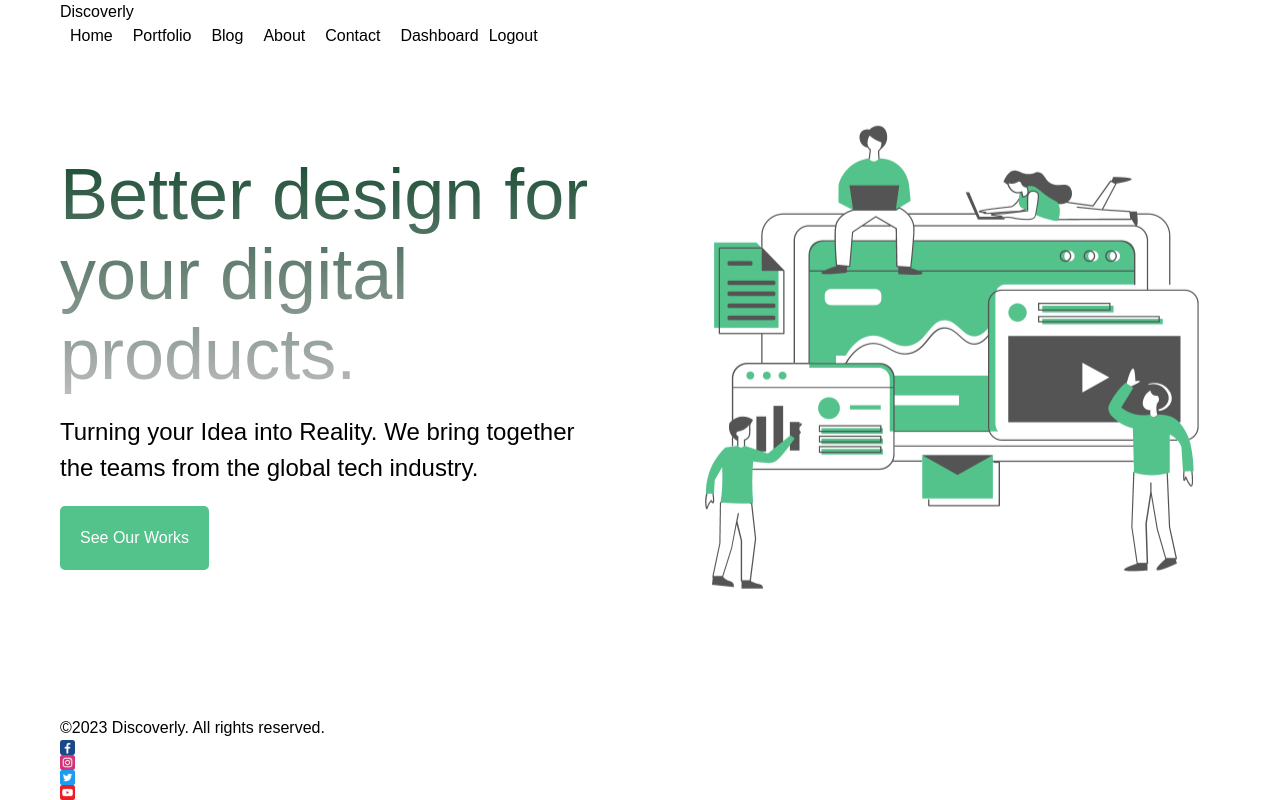
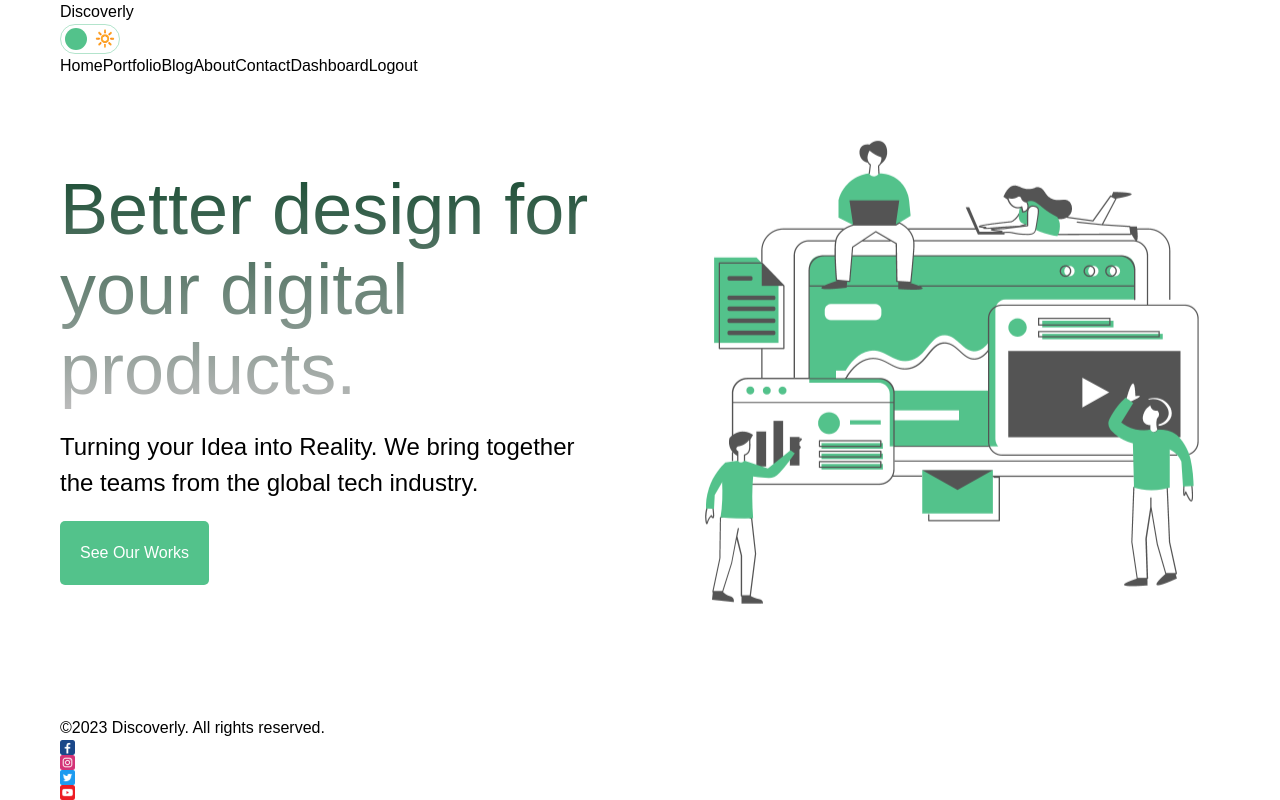
Before and after one commit to Hridhyapaul/Discoverly-BlogSite-Next.js, a Next.js app: page / in a window 1280 px wide. Built offline with nearby package versions, Linux system fonts and the light colour scheme.

Commit message:
Updated DarkModeToggle component and styles

```diff
--- a/src/Components/DarkModeToggle/DarkModeToggle.jsx
+++ b/src/Components/DarkModeToggle/DarkModeToggle.jsx
@@ -2,11 +2,12 @@ import React from 'react';
 import styles from './DarkModeToggle.module.css';
 
 const DarkModeToggle = () => {
+    const mode = "light"
     return (
-        <div className={styles.contaier}>
+        <div className={styles.container}>
             <div className={styles.icon}>🌙</div>
             <div className={styles.icon}>🔆</div>
-            <div className={styles.ball}/>
+            <div className={styles.ball} style={mode === "light" ? { left: "4px" } : { right: "4px" }}/>
         </div>
     );
 };
--- a/src/Components/DarkModeToggle/DarkModeToggle.module.css
+++ b/src/Components/DarkModeToggle/DarkModeToggle.module.css
@@ -1,23 +1,23 @@
 .container{
-    width: 42px;
-    height: 24px;
+    width: 60px;
+    height: 30px;
     border: 1.5px solid #53c28b70;
     border-radius: 30px;
     display: flex;
     align-items: center;
     justify-content: space-between;
-    padding: 2px;
+    padding: 4px;
     position: relative;
     cursor: pointer;
   }
 
   .icon{
-    font-size: 12px;
+    font-size: 16px;
   }
 
   .ball{
-    width: 15px;
-    height: 15px;
+    width: 22px;
+    height: 22px;
     background-color: #53c28b;
     border-radius: 50%;
     position: absolute;
--- a/src/Components/Navbar/Navbar.jsx
+++ b/src/Components/Navbar/Navbar.jsx
@@ -1,6 +1,6 @@
 import Link from 'next/link';
 import React from 'react';
-import styles from './Navbar.module.css';
+import DarkModeToggle from '../DarkModeToggle/DarkModeToggle';
 
 const Navbar = () => {
 
@@ -38,9 +38,15 @@ const Navbar = () => {
     ];
 
     return (
-        <div className='flex justify-between py-6'>
-            <Link href="/" className='text-lg font-semibold'>Discoverly</Link>
-            <div className={styles.navbar}>
+        <div className='flex justify-between py-6 h-[100px]'>
+            <Link
+            href="/"
+            className='text-lg font-semibold'
+            >
+                Discoverly
+            </Link>
+            <div className="flex items-center gap-[20px]">
+                <DarkModeToggle></DarkModeToggle>
                 {links.map(link => (
                     <Link href={link.url} key={link.id} className='font-semibold'>{link.title}</Link>
                 ))}
--- a/src/Components/Navbar/Navbar.module.css
+++ /dev/null
@@ -1,4 +0,0 @@
-
-.navbar a{
-    margin: 0 10px;
-}
```
